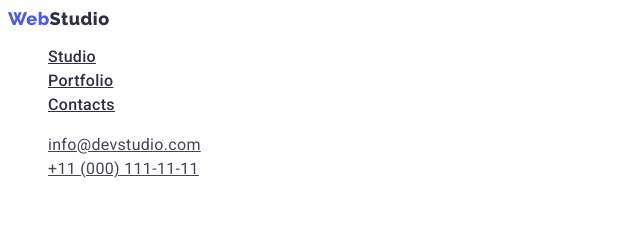
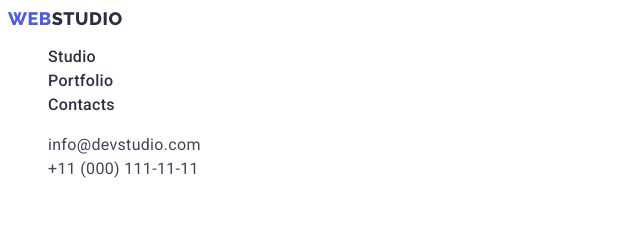
Before and after one commit to Alex23021990/goit-markup-hw-02, a plain HTML site: page index.html in a window 1280 px wide. Shown: the top 225 px of the page, 0-640 px from the left. Drawn offline with Linux system fonts and the light colour scheme.

Commit message:
виправлення дз

```diff
--- a/css/styles.css
+++ b/css/styles.css
@@ -29,7 +29,6 @@ color: var(--slate);
 }
 
 /**-------------HEADER-------------*/
-
 .logo-web {
     font-family: 'Raleway', sans-serif;
 font-style: normal;
@@ -37,7 +36,7 @@ font-weight: 800;
 font-size: 18px;
 line-height: 1.17em;
 letter-spacing: 0.03em;
-text-transform: capitalize;
+text-transform: uppercase;
 color: var(--iris);
 }
 
@@ -48,7 +47,7 @@ font-weight: 800;
 font-size: 18px;
 line-height: 1.17em;
 letter-spacing: 0.03em;
-text-transform: capitalize;
+text-transform: uppercase;
 color: var(--navy-blue);
 }
 
@@ -182,6 +181,7 @@ color: var(--slate);
 line-height: 1.2em;
 letter-spacing: 0.02em;
 color: var(--navy-blue);
+text-transform: capitalize;
 }
 
 .card {
@@ -198,6 +198,7 @@ font-style: normal;
 font-weight: 700;
 line-height: 1.11em;
 letter-spacing: 0.02em;
+text-transform: capitalize;
 }
 .link-team-card {
     font-weight: 500;
@@ -214,7 +215,7 @@ font-weight: 800;
 font-size: 18px;
 line-height: 1.17;
 letter-spacing: 0.03em;
-text-transform: capitalize;
+text-transform: uppercase;
 color: var(--cloud);
 }
 .description-footer {
--- a/index.html
+++ b/index.html
@@ -18,21 +18,21 @@
 
     <header class="header">
         <nav class="header-navigation">
-            <a href="./index.html" class="link logo-web">Web<span class="logo-studio">Studio</span></a>
+            <a href="./index.html" class="logo-web link">Web<span class="logo-studio">Studio</span></a>
             <ul class="header-list list">
-                <li class="header-item"><a href="./index.html" class="header-link">Studio</a></li>
-                <li class="header-item"><a href="./portfolio.html" class="header-link">Portfolio</a></li>
-                <li class="header-item"><a href="" class="header-link">Contacts</a></li>
+                <li class="header-item"><a href="./index.html" class="header-link link">Studio</a></li>
+                <li class="header-item"><a href="./portfolio.html" class="header-link link">Portfolio</a></li>
+                <li class="header-item"><a href="" class="header-link link">Contacts</a></li>
             </ul>
         </nav>
 
         <address class="header-address">
             <ul class="header-list-addres list">
                 <li class="header-link-mail">
-                    <a href="mailto:info@devstudio.com" class="header-contact">info@devstudio.com</a>
+                    <a href="mailto:info@devstudio.com" class="header-contact link">info@devstudio.com</a>
                 </li>
                 <li class="header-link-tel">
-                    <a href="tel:+110001111111" class="header-contact">+11 (000) 111-11-11</a>
+                    <a href="tel:+110001111111" class="header-contact link">+11 (000) 111-11-11</a>
                 </li>
             </ul>
         </address>
@@ -108,7 +108,7 @@
     </main>
 
     <footer class="footer">
-        <a href="./index.html" class="link logo-web">Web<span class="logo-studio-footer">Studio</span></a>
+        <a href="./index.html" class="logo-web link">Web<span class="logo-studio-footer">Studio</span></a>
         <p class="description-footer">
             Increase the flow of customers and sales for your business with digital marketing & growth solutions.
         </p>
```
Also changed, not shown: portfolio.html (+4 -4 lines).
